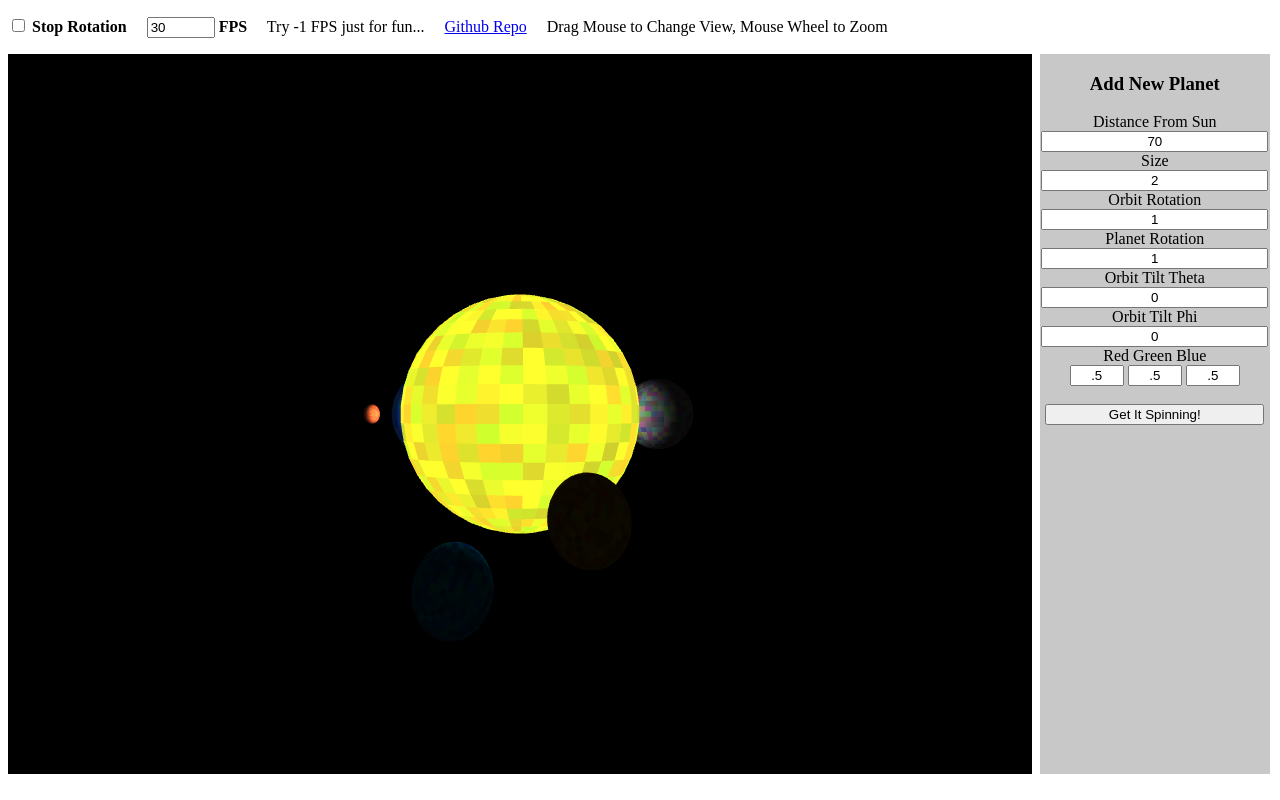
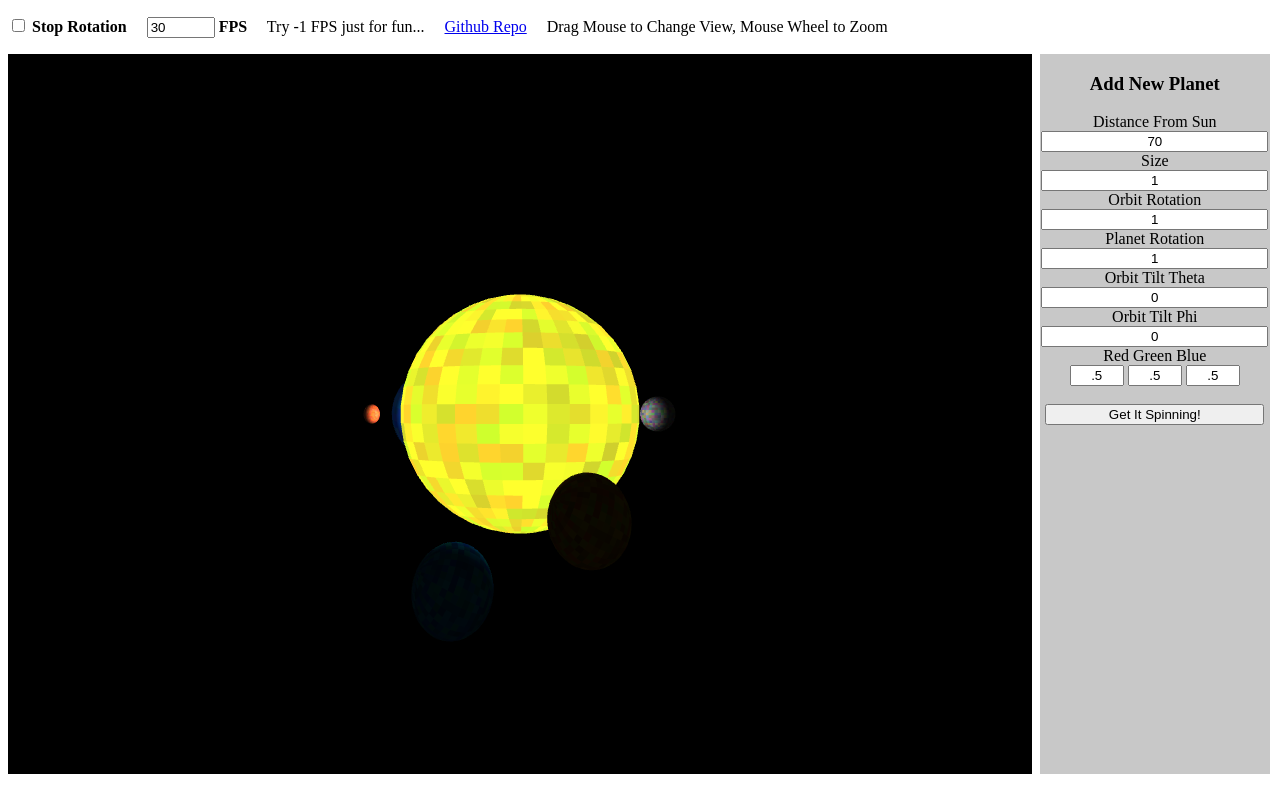
Before and after one commit to philbertani/WebGL-Scene-Graph, a website built with webpack: page index.html in a window 1280 px wide. Both pictures are taken after a click on the input "Get It Spinning!". Built offline with nearby package versions, Linux system fonts and the light colour scheme; animation ran at ten frames a second.

```diff
--- a/createScene.mjs
+++ b/createScene.mjs
@@ -143,6 +143,7 @@
 const renderObjects = [];
 //find the objects to render that are at the end of each path
 function dagTraverse(node) {
+
   //console.log(node.name, node.parentCount, node.type);
 
   if (node.type === 1) {
--- a/dagDef.mjs
+++ b/dagDef.mjs
@@ -1,5 +1,7 @@
 import * as m4 from "./m4.mjs";
 
+//node type of 1 means it is an actual vertex model
+//as opposed to a TRS node
 export default Node = function (name, type = 0) {
   this.name = name;
   this.children = [];
--- a/index.html
+++ b/index.html
@@ -44,7 +44,7 @@
             <label for="dxSun">Distance From Sun</label>
             <input id="dxSun" type="text" value="70">
             <label for="size">Size</label>
-            <input id="size" type="text" value="2">
+            <input id="size" type="text" value="1">
             <label for="orbitRotation">Orbit Rotation</label>
             <input id="orbitRotation" value="1">
             <label for="planetRotation">Planet Rotation</label>
--- a/index.mjs
+++ b/index.mjs
@@ -17,6 +17,7 @@
 let stopRotation = false;
 let fps = 30;
 const maxFPS = 240;
+let mouse = {x:0, y:0};
 
 function main() {
 
@@ -33,6 +34,11 @@
   let rotator = new SimpleRotator(canvas);
   rotator.setViewDistance(350);
   rotator.setRotationCenter( [0,0,0] );
+
+  document.addEventListener("mousemove",ev=>{
+    mouse.x = ev.clientX;
+    mouse.y = ev.clientY;
+  })
 
   document.getElementById("animCheckbox").onchange = function() {
     stopRotation = this.checked;
@@ -68,7 +74,7 @@
 
     //multiply base rotation by this to keep orbital velocties constant across diff FPS
 
-
+    let frameCount = 0;
     requestAnimationFrame(drawScene);
 
     function drawScene(time) {
@@ -82,6 +88,7 @@
       if (elapsed < fpsInterval ) return;
       prevRenderTime = currentRenderTime - (elapsed % fpsInterval);
 
+      frameCount ++;
       time *= 0.001;
       webglUtils.resizeCanvasToDisplaySize(gl.canvas);
 
@@ -101,7 +108,7 @@
         fieldOfViewRadians,
         aspect,
         1,
-        1e6
+        1e6,
       );
 
       //from simple-rotator.js by master eck
@@ -130,6 +137,29 @@
           object.drawInfo.uniforms.u_VW
         );
       });
+
+      //create mouse ray for picking objects
+      const mx = mouse.x / canvas.width * 2 - 1;
+      const my = -mouse.y / canvas.height * 2 + 1;
+      const mouseRay = [mx,my,-1,1];
+      const mouseRay2 = [mx,my,.999,1];
+      const inverseProj = m4.inverse(projectionMatrix);
+      const inverseView = m4.inverse(viewMatrix);
+      const mouseRayEye = m4.transformPoint(inverseProj,mouseRay);
+      const mouseRayEye2 = m4.transformPoint(inverseProj,mouseRay2);
+      const mouseRayWorld = m4.transformPoint(inverseView,mouseRayEye);
+      const mouseRayWorld2 = m4.transformPoint(inverseView,mouseRayEye2);
+
+      function rr(num) {
+        return Math.trunc( num * 1000 ) / 1000;
+      }
+
+      if (frameCount%30 === 0) {
+        console.log("start eye",rr(mouseRayEye[0]),rr(mouseRayEye[1]),rr(mouseRayEye[2]));
+        console.log("start:",rr(mouseRayWorld[0]),rr(mouseRayWorld[1]),rr(mouseRayWorld[2]));
+        console.log("end:",rr(mouseRayWorld2[0]),rr(mouseRayWorld2[1]),rr(mouseRayWorld2[2]));
+      }
+      //we have a start and end point - now how to figure out where it intersects anything??
 
       let lastUsedProgramInfo = null;
       let lastUsedBufferInfo = null;
```
